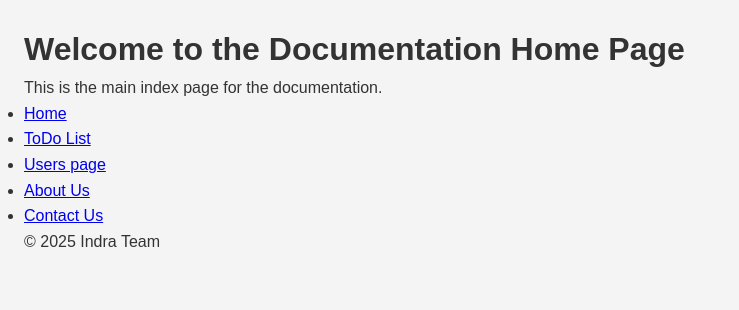
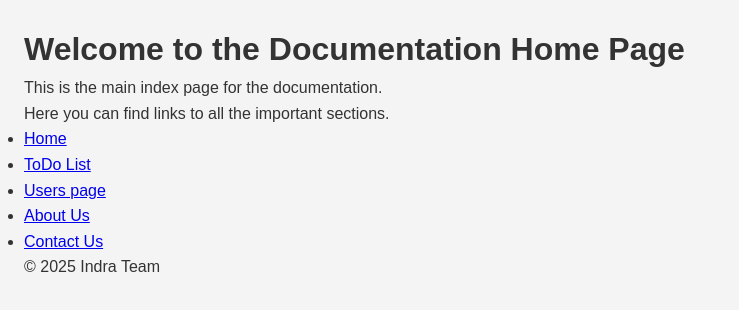
Before and after one commit to alce65/indra-03-11-demo-01, a plain HTML site: page docs/index.html in a window 1280 px wide. Shown: the whole page, without its empty margins (0-739 px from the left). Drawn offline with Linux system fonts and the light colour scheme.

Commit message:
Add info by Copilot to Home page

```diff
--- a/docs/index.html
+++ b/docs/index.html
@@ -10,6 +10,7 @@
 <body>
     <h1>Welcome to the Documentation Home Page</h1>
     <p>This is the main index page for the documentation.</p>
+    <p>Here you can find links to all the important sections.</p>
     <nav>
         <ul>
             <li><a href="./">Home</a></li>
```
